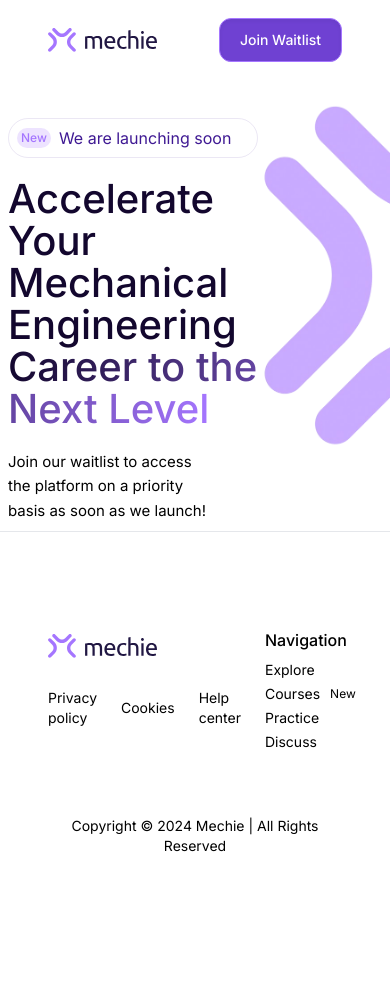
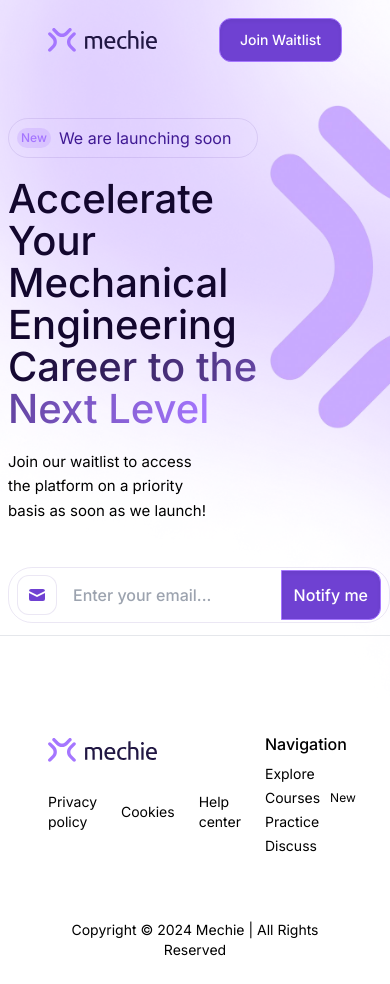
Before and after one commit to Mechie-io/mechie-pre-launch-page, a Next.js app in the folder mechie-pre-launch/: page / in a window 390 px wide. Before the commit the page ends 880 px from the top, so only its background shows below. Built offline with nearby package versions, Linux system fonts and the light colour scheme.

Commit message:
email input made responsive

```diff
--- /dev/null
+++ b/mechie-pre-launch/src/app/components/Email.tsx
@@ -0,0 +1,29 @@
+import React from 'react';
+import { MailIcon } from '@heroicons/react/solid'; // Import the Mail icon from Heroicons
+
+export default function EmailNotification() {
+  return (
+
+    <div className="my-1 justify-center md:w-[540px] md:h-auto sm:w-[450px] w-[400px] h-14 sm:pl-4 pl-2 pr-2 py-1  rounded-3xl border border-[#3e1993]/10 flex items-center">
+      <div className="flex-grow flex items-center gap-4">
+        {/* Icon Container */}
+        <div className="md:h-12 md:w-12 sm:w-10 sm:h-10 h-10 w-10 bg-white rounded-xl border border-[#3f1993]/10 flex items-center justify-center">
+          <MailIcon className="md:w-6 md:h-6 w-5 h-5  text-[#6f41d2]" />
+        </div>
+
+        {/* Input Placeholder */}
+        <input
+                type="email"
+                placeholder="Enter your email..."
+                className="md:w-10 sm:w-8 w-6 flex-grow bg-transparent text-[#13072e]/60 text-base font-medium font-['Inter'] leading-normal focus:outline-none"
+              />
+      </div>
+      {/* Button */}
+      <div className="md:px-6 md:py-4 px-3 py-3  bg-[#6f41d2] rounded-tr-xl rounded-br-xl shadow-inner border border-[#a576ff] flex items-center">
+        <button className="text-white text-base font-medium font-['Inter']">
+          Notify me
+        </button>
+      </div>
+    </div>
+  );
+}
--- a/mechie-pre-launch/src/app/globals.css
+++ b/mechie-pre-launch/src/app/globals.css
@@ -25,6 +25,10 @@ mechie-purple{
 }
 
 body {
+  background-image: url('./Image/design-vector.png'); /* Replace with your image path */
+  background-size: cover; /* Ensures the image covers the entire area */
+  background-position: center; /* Centers the background image */
+  background-repeat: no-repeat; /* Prevents the background from repeating */
   /* color: rgb(var(--foreground-rgb));
   background: linear-gradient(
       to bottom,
@@ -32,6 +36,7 @@ body {
       rgb(var(--background-end-rgb))
     )
     rgb(var(--background-start-rgb)); */
+
 }
 
 @layer utilities {
--- a/mechie-pre-launch/src/app/page.tsx
+++ b/mechie-pre-launch/src/app/page.tsx
@@ -3,11 +3,12 @@ import Image from "next/image";
 import { LaunchSoon } from "./components/launch-soon";
 import logoLarge from "./Image/vector-logo.png"
 import logoSmall from "./Image/logo-small.png"
+import Email from "./components/Email";
 export default function Home() {
   return (
     <div className="">
 
-      <div className="md:ml-20 ml-2 my-2 ">
+      <div className="md:ml-20 ml-2 sm:ml-4 my-2 ">
         <div className="flex ">
 
         <div className="w-full ">
@@ -16,13 +17,18 @@ export default function Home() {
             Accelerate Your Mechanical Engineering
             <span className="font-medium font-['Inter'] gradient-text"> Career to the Next Level</span>
           </div>
-          <div className="md:w-[460px] mr-12 sm:text-[20px] text-[15px] font-normal font-['Inter'] leading-relaxed">
+          <div className="mb-5 md:w-[460px] mr-12 sm:text-[20px] text-[15px] font-normal font-['Inter'] leading-relaxed">
           Join our waitlist to access the platform on a priority basis as soon as we launch!
           </div>
+          {/* <Email></Email> */}
         </div>
 
 
-          <div className="flex sm:mt-[20px] w-full md:max-w-[33%] sm:max-w-[23%] max-w-[40%]">
+
+
+
+
+          <div className="flex sm:mt-[20px] w-full md:max-w-[33%] sm:max-w-[15%] max-w-[33%]">
 
             <div className=" hidden md:block">
                 <Image
@@ -41,11 +47,15 @@ export default function Home() {
                     className="justify-end"
                   />
               </div>
+
           </div>
 
 
+
         </div>
-
+        <div className="flex justify-center mt-5 sm:flex sm:justify-start">
+          <Email ></Email>
+        </div>
     </div>
 
     </div>
```
Also changed, not shown: mechie-pre-launch/package.json (+6 -5 lines), 1 other file (tests, documents, lock files or other folders).
